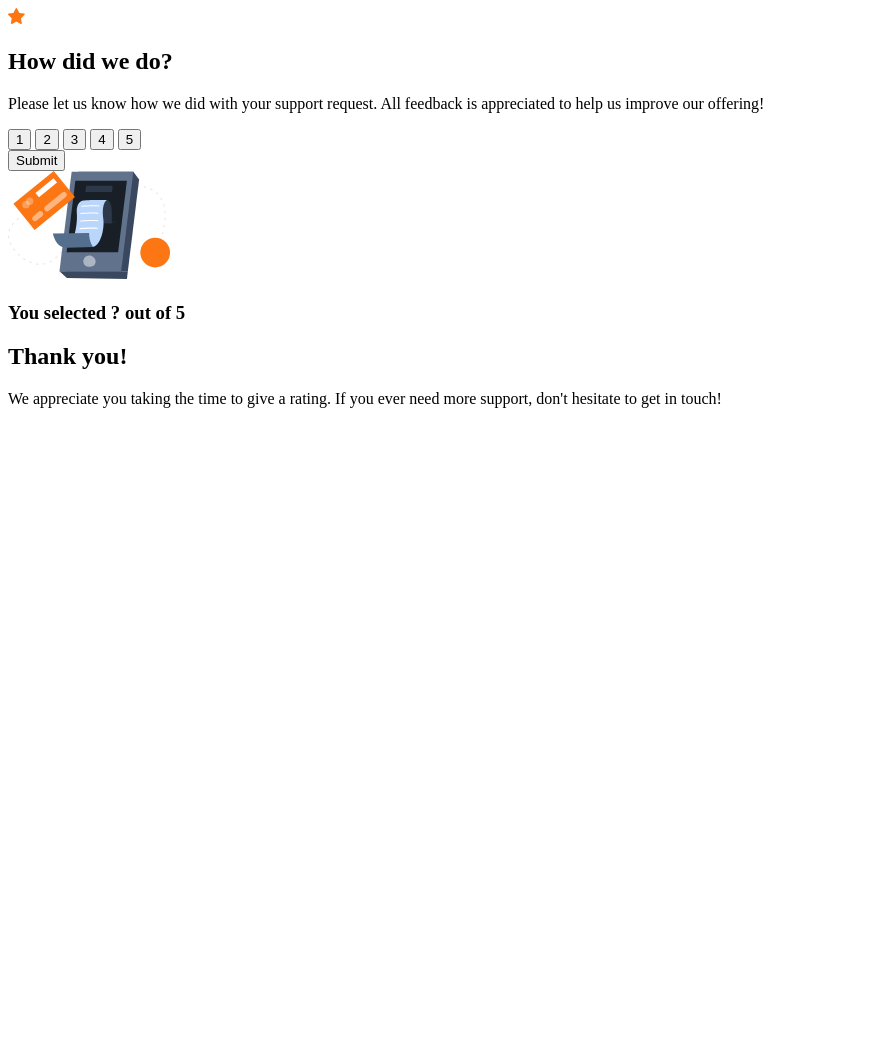
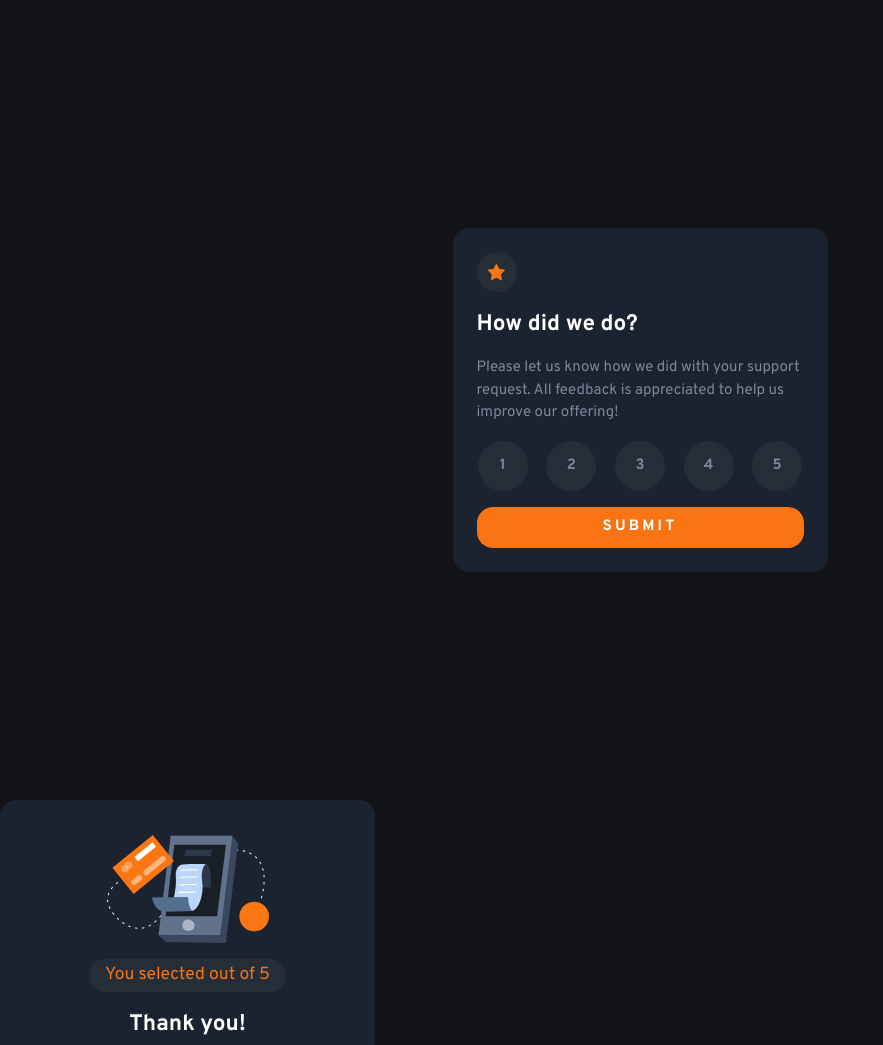
Before and after one commit to TheCRIS69/interactive-rating-component, a plain HTML site: page index.html in a window 1280 px wide. Shown: the top 1045 px of the page, without its empty margins (0-883 px from the left). Before the commit the page ends 800 px from the top, so only its background shows below. Drawn offline with Linux system fonts and the light colour scheme.

Commit message:
CSS -> Made the design for the sections

```diff
--- a/index.html
+++ b/index.html
@@ -6,22 +6,25 @@
   <link rel="icon" type="image/png" sizes="32x32" href="./images/favicon-32x32.png">
   <title>Frontend Mentor | Interactive rating component</title>
   <link rel="stylesheet" href="style.css">
+  <link rel="preconnect" href="https://fonts.googleapis.com">
+  <link rel="preconnect" href="https://fonts.gstatic.com" crossorigin>
+  <link href="https://fonts.googleapis.com/css2?family=Overpass:wght@400;700&display=swap" rel="stylesheet">
   <script src="script.js" defer></script>
-
 </head>
 
 <body>
 <main>
 
-  <section class="rating-start">
-    <div class="rating__star-icon">
+<div class="wrapper">
+  <section class="rating">
+    <div class="rating__icon grid-center">
       <img src="./images/icon-star.svg" alt="A icon with a star">
     </div>
-    <h1 class="title start">How did we do?</h1>
-    <p class="description start">Please let us know how we did with your support request. All feedback is appreciated
+    <h1 class="rating__title">How did we do?</h1>
+    <p class="rating__description">Please let us know how we did with your support request. All feedback is appreciated
     to help us improve our offering!</p>
 
-    <div class="rating__options">
+    <div class="ration__options">
       <button class="button">1</button>
       <button class="button">2</button>
       <button class="button">3</button>
@@ -30,16 +33,17 @@
     </div>
     <button class="rating__submit">Submit</button>
   </section>
+</div>
 
-
-  <section class="rating-end">
-    <img src="./images/illustration-thank-you.svg">
-    <h3 class="rating__choose">You selected <span>?</span> out of 5</h3>
-    <h1 class="title end">Thank you!</h1>
-    <p class="description end">We appreciate you taking the time to give a rating. If you ever need more support,
+  <section class="rating end">
+    <div class="grid-center">
+      <img src="./images/illustration-thank-you.svg">
+    </div>
+    <h3 class="rating__choose">You selected out of 5</h3>
+    <h1 class="rating__title">Thank you!</h1>
+    <p class="rating__description">We appreciate you taking the time to give a rating. If you ever need more support,
     don't hesitate to get in touch!</p>
   </section>
-
 
 </main>
 </body>
--- a/style.css
+++ b/style.css
@@ -0,0 +1,137 @@
+:root {
+    --clr-primary-orange: hsl(25, 97%, 53%);
+    --clr-neutral-white: hsl(0, 0%, 100%);
+    --clr-neutral-lightGray: hsl(217, 12%, 63%);
+    --clr-neutral-mediumGray: hsl(216, 12%, 54%);
+    --clr-neutral-darkBlue: hsl(213, 19%, 18%);
+    --clr-neutral-veryDarkBlue: hsl(216, 12%, 8%);
+    --clr-bg: hsla(214, 33%, 19%, 0.6); /* for the section */
+
+    --fz-regular: 0.9375rem;
+    --ff-main: 'Overpass', sans-serif;
+    --fw-regular: 400;
+    --fw-bold: 700;
+
+    --border-radius-main: 1rem;
+    --border-radius-cercle: 50%;
+
+}
+
+
+/*
+  Josh's Custom CSS Reset
+  https://www.joshwcomeau.com/css/custom-css-reset/
+*/
+*, *::before, *::after {
+    box-sizing: border-box;
+  }
+  * {
+    margin: 0;
+  }
+  body {
+    line-height: 1.5;
+    -webkit-font-smoothing: antialiased;
+  }
+  img, picture, video, canvas, svg {
+    display: block;
+    max-width: 100%;
+  }
+  input, button, textarea, select {
+    font: inherit;
+  }
+  p, h1, h2, h3, h4, h5, h6 {
+    overflow-wrap: break-word;
+  }
+
+
+/* RATING START */
+
+body {
+    background-color: var(--clr-neutral-veryDarkBlue);
+    font-family: var(--ff-main);
+    font-size: var(--fz-regular);
+}
+
+.wrapper {
+    min-height: 100vh;
+    display: flex;
+    justify-content: center;
+    align-items: center;
+}
+
+.rating {
+    display: grid;
+    gap: 1rem;
+    width: 375px;
+    background-color: var(--clr-bg);
+    border-radius: var(--border-radius-main);
+    padding: 1.5rem;
+}
+.end {
+    text-align: center;
+    padding: 2.2rem 1rem;
+}
+
+.rating__icon {
+    background-color: var(--clr-neutral-darkBlue);
+    width: 40px;
+    height: 40px;
+    border-radius: var(--border-radius-cercle);
+}
+.grid-center {
+    display: grid;
+    place-items: center;
+}
+
+.rating__title {
+    color: var(--clr-neutral-white);
+}
+.rating__description {
+    color: var(--clr-neutral-mediumGray);
+}
+
+.ration__options {
+    display: flex;
+    gap: 1rem;
+}
+.button {
+    width: 50px;
+    height: 50px;
+    background-color: var(--clr-neutral-darkBlue);
+    color: var(--clr-neutral-mediumGray);
+    border-radius: var(--border-radius-cercle);
+    font-weight: var(--fw-bold);
+    margin: 0 auto;
+    border: none;
+    cursor: pointer;
+}
+.button:hover {
+    background-color: var(--clr-primary-orange);
+    color: var(--clr-neutral-white);
+}
+
+.rating__submit {
+    background-color: var(--clr-primary-orange);
+    color: var(--clr-neutral-white);
+    border-radius: var(--border-radius-main);
+    border: none;
+    padding: .6rem;
+    text-transform: uppercase;
+    letter-spacing: .2rem;
+    font-weight: var(--fw-bold);
+    cursor: pointer
+}
+.rating__submit:hover {
+    background-color: var(--clr-neutral-white);
+    color: var(--clr-primary-orange);
+}
+
+.rating__choose {
+    width: fit-content;
+    margin: 0 auto;
+    color: var(--clr-primary-orange);
+    font-weight: var(--fw-regular);
+    background-color: var(--clr-neutral-darkBlue);
+    border-radius: var(--border-radius-main);
+    padding: .2rem 1rem;
+}
```
